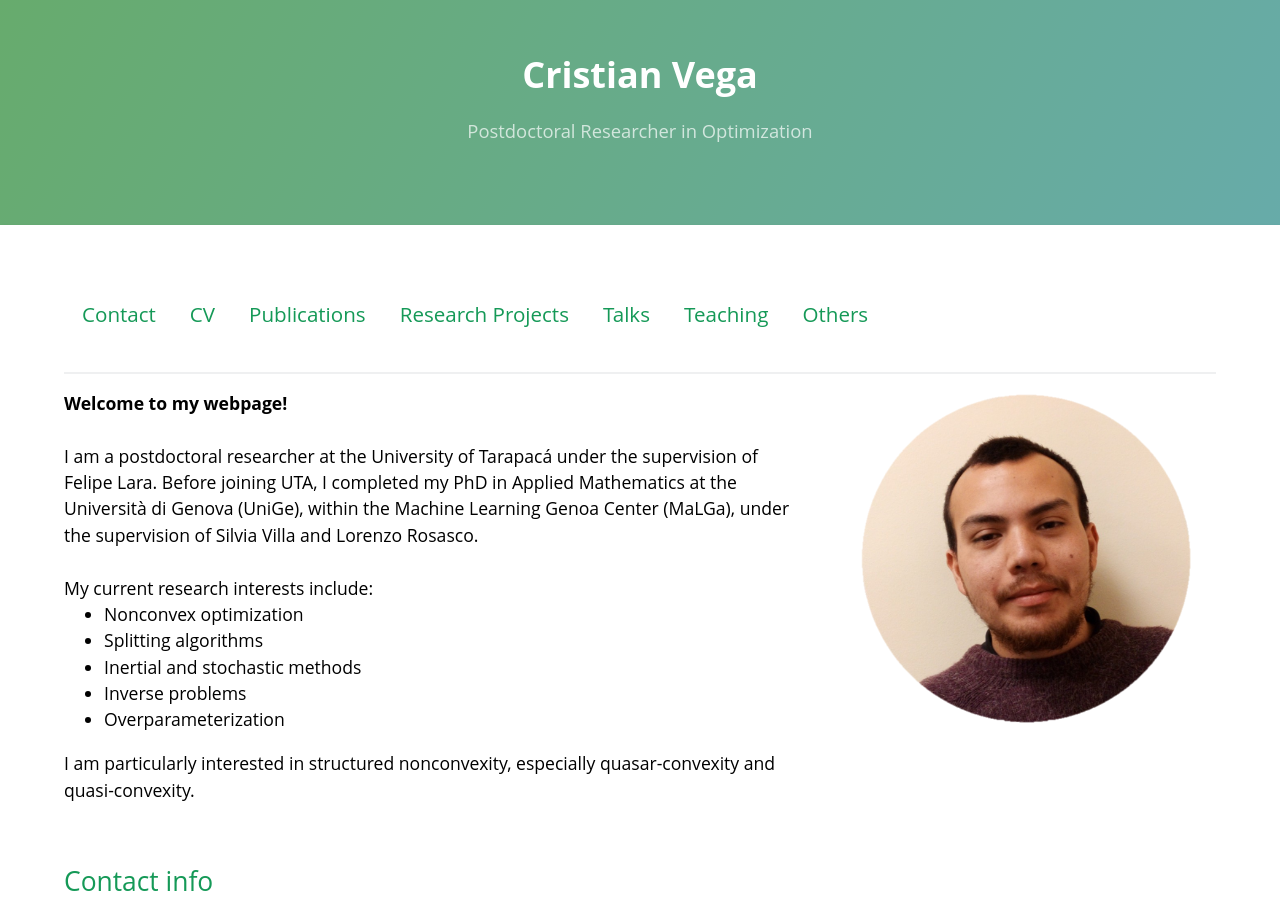
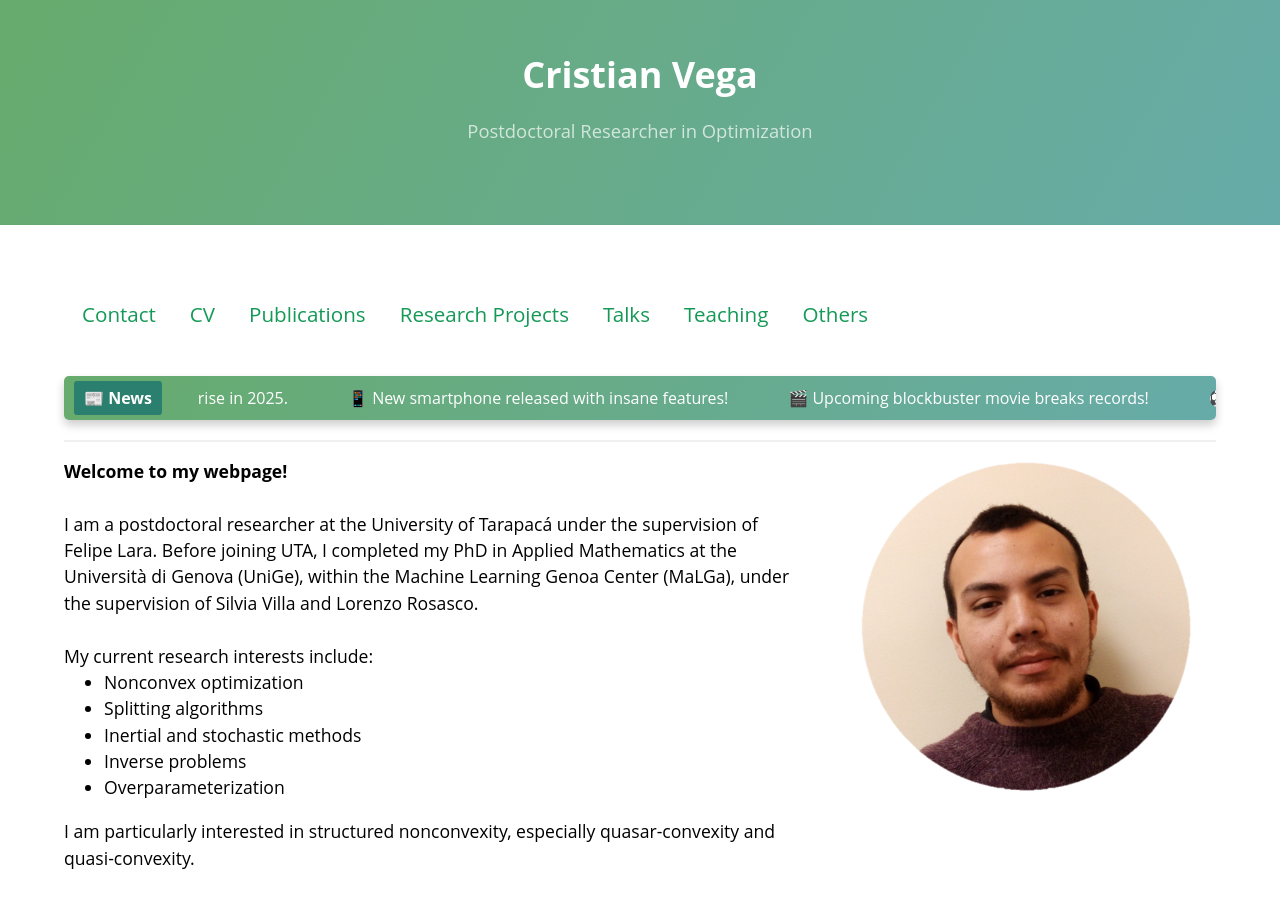
Before and after one commit to cristianvega1995/cristianvega1995.github.io, a Jekyll site: the page index.html, which Jekyll copies as it is, in a window 1280 px wide and 900 px high. Built offline with Jekyll 4.4.1, drawn with Linux system fonts in a browser that asks for light colours; some of the changed text lies outside the part shown.

Commit message:
Update index.html

```diff
--- a/index.html
+++ b/index.html
@@ -438,7 +438,13 @@
     <td style="border:none"><a href="#others"><h3>Others</h3></a></td>
   </tr>
 </table>
-
+<!-- ===== NEWS TICKER (integrated) ===== -->
+<div class="news-container">
+    <span class="news-title">📰 News</span>
+    <div class="news-ticker-wrapper">
+        <div class="news-ticker" id="news-ticker"></div>
+    </div>
+</div>
 <hr>
 
 <!-- Main intro with photo -->
@@ -585,14 +591,6 @@ Arica, Arica y Parinacota, Chile.</p>
 </ul>
 <h2 id="others">Others</h2>
 
-<!-- ===== NEWS TICKER (integrated) ===== -->
-<div class="news-container">
-    <span class="news-title">📰 News</span>
-    <div class="news-ticker-wrapper">
-        <div class="news-ticker" id="news-ticker"></div>
-    </div>
-</div>
-
 <!-- Weather widgets -->
 <div style="display: flex; gap: 20px; margin: 20px 0;">
     <iframe src="https://www.tutiempo.net/s-widget/app/?LocId=55735&sc=1" scrolling="no" frameborder="0" style="border:none; overflow:hidden; width:300px; height:411px;" allowtransparency="true"></iframe>
```
